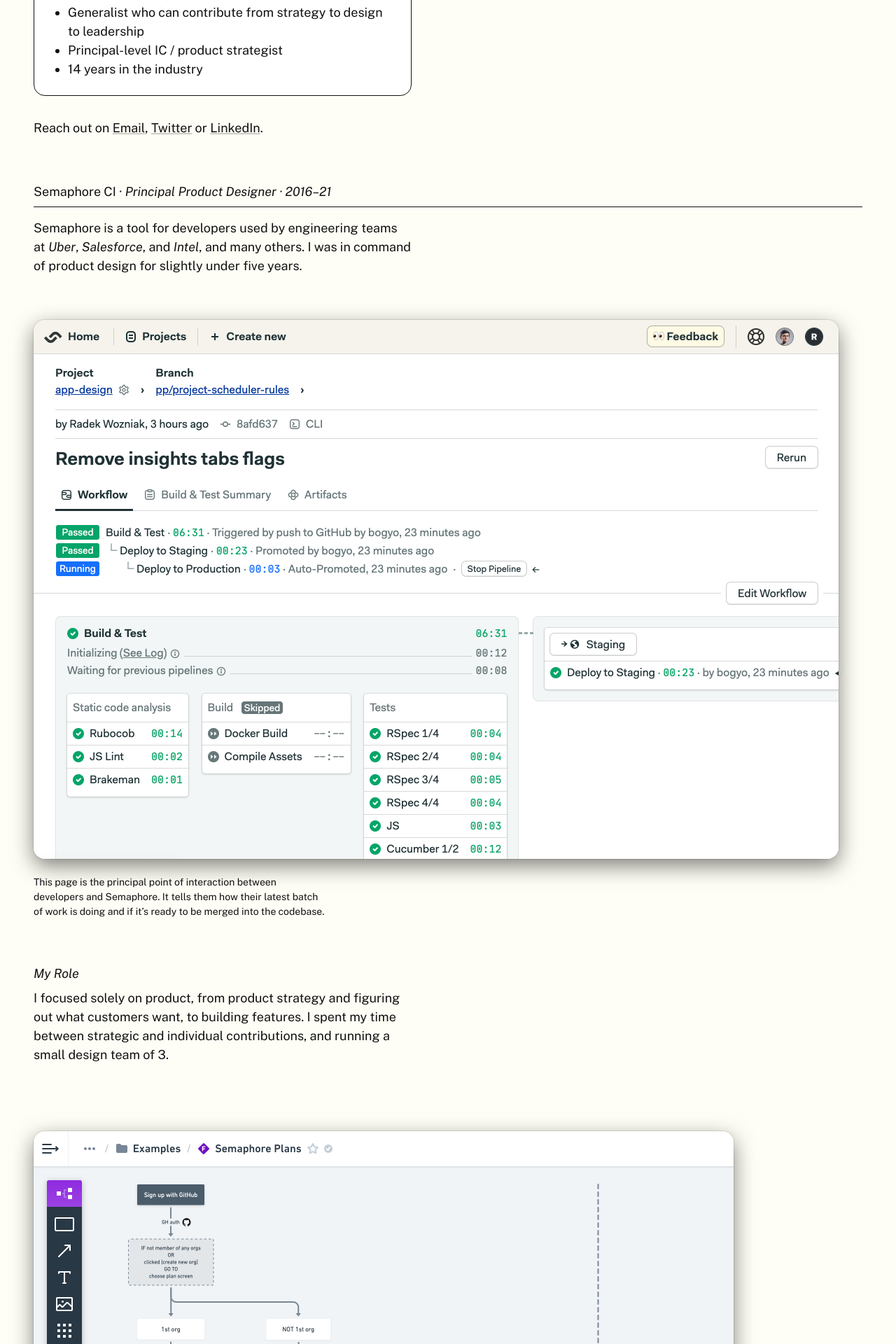
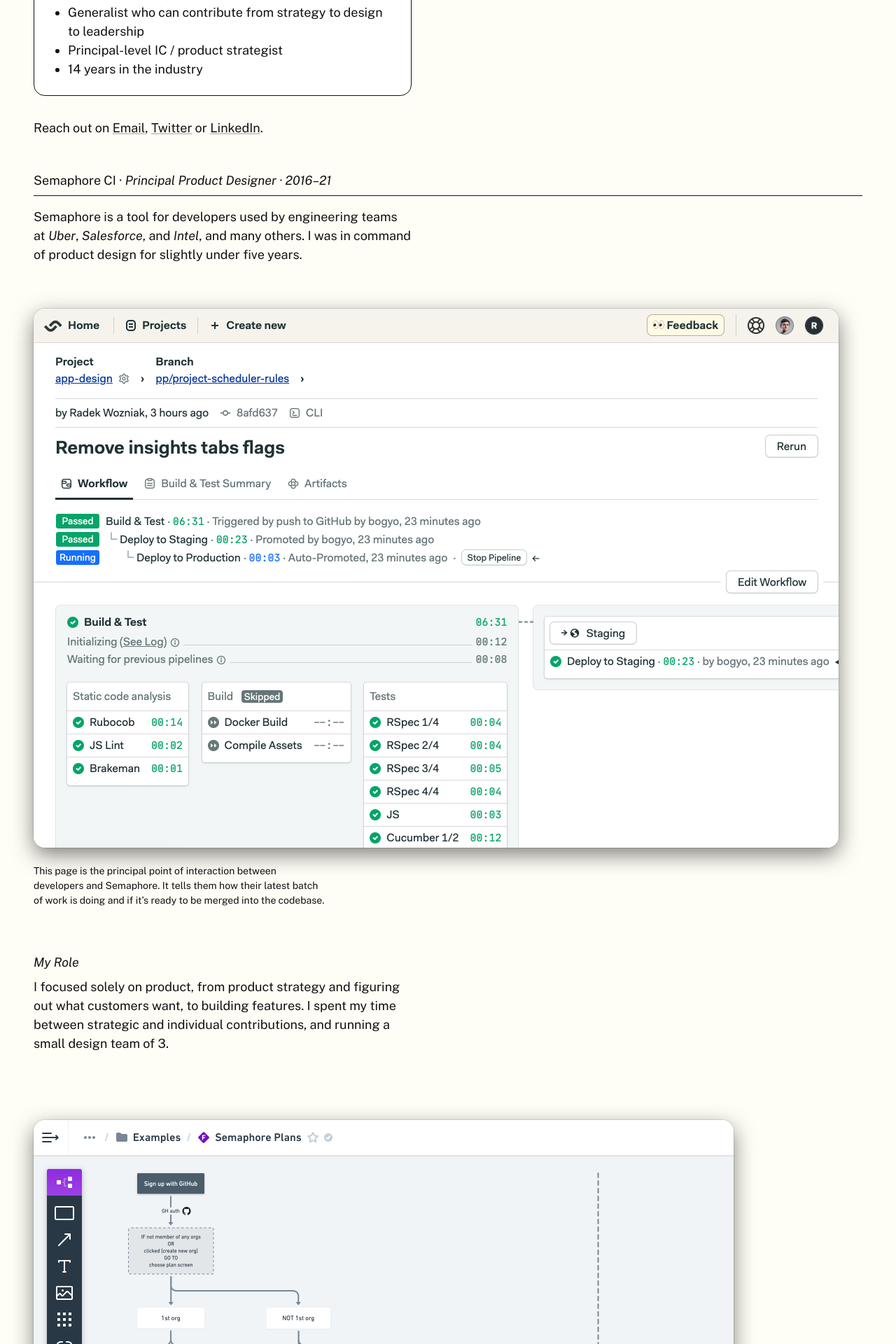
Before and after one commit to ropsii/ropsii.github.io, a Jekyll site: the page built from work.html, in a window 1280 px wide. Shown: the part 415-2335 px from the top of the page at 70% size. Built offline with Jekyll 4.4.1, drawn with Linux system fonts in a browser that asks for light colours; comment, search, counter and statistics services are not loaded.

Commit message:
work spacing polish

```diff
--- a/_layouts/work.html
+++ b/_layouts/work.html
@@ -117,7 +117,7 @@
                 </a>
             </div>
 
-            <div class="pv3">
+            <div class="pt3">
 
                 <p class="measure mb4">I’m a generalist, and I’ve worked in all phases of the product cycle, from strategy and discovery, to production and shipping features. My interest is in building software that is ethical, meaningful, useful, and accessible.</p>
 
@@ -133,7 +133,7 @@
                     </ul>
                 </div>
 
-                <p>Reach out on <a href="&#109;&#97;&#105;&#108;&#116;&#111;&#58;&#112;&#101;&#114;&#111;&#118;&#105;&#99;&#46;&#112;&#101;&#116;&#97;&#114;&#64;&#103;&#109;&#97;&#105;&#108;&#46;&#99;&#111;&#109;" class="">&#69;&#109;&#97;&#105;&#108;</a>, <a href="https://twitter.com/ropsii">Twitter</a> or <a href="https://www.linkedin.com/in/petarperovic/">LinkedIn</a>.</p>
+                <p class="mb0 mb3-m">Reach out on <a href="&#109;&#97;&#105;&#108;&#116;&#111;&#58;&#112;&#101;&#114;&#111;&#118;&#105;&#99;&#46;&#112;&#101;&#116;&#97;&#114;&#64;&#103;&#109;&#97;&#105;&#108;&#46;&#99;&#111;&#109;" class="">&#69;&#109;&#97;&#105;&#108;</a>, <a href="https://twitter.com/ropsii">Twitter</a> or <a href="https://www.linkedin.com/in/petarperovic/">LinkedIn</a>.</p>
 
             </div>
         </section>
```
